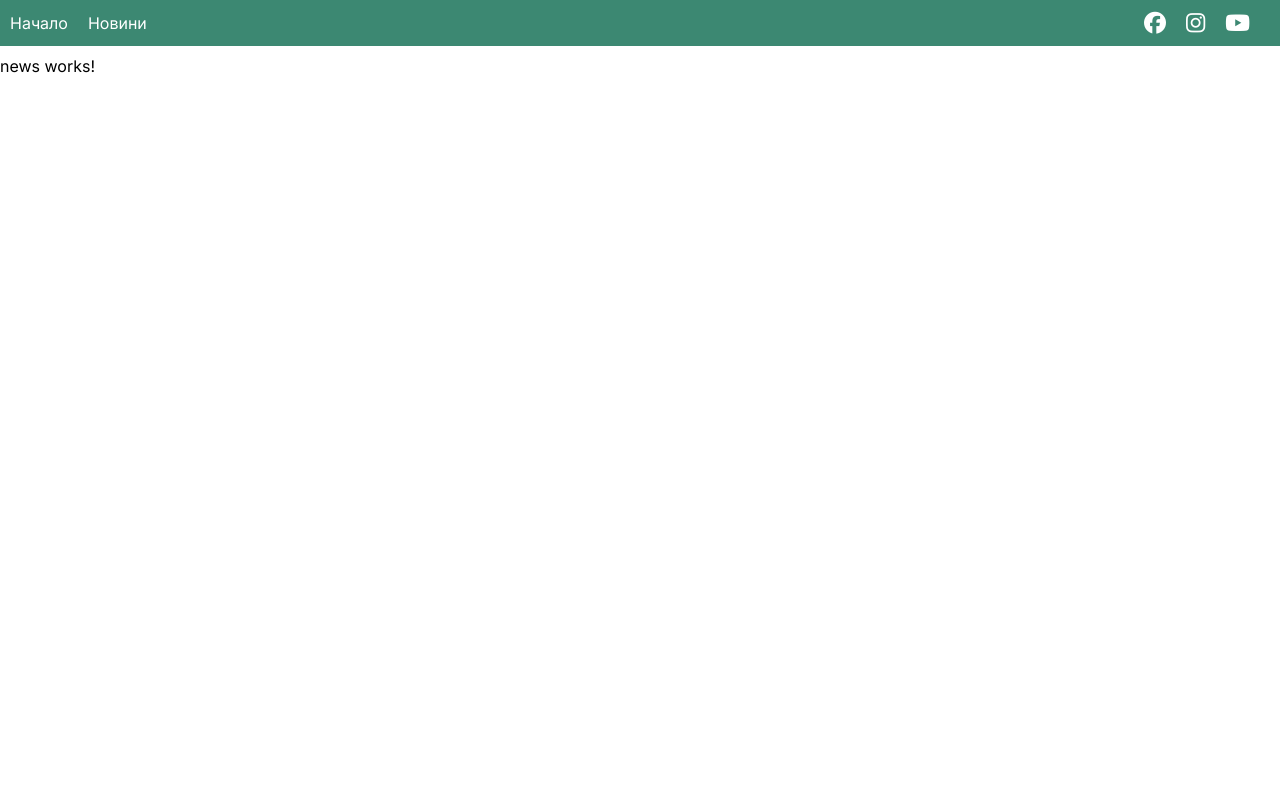
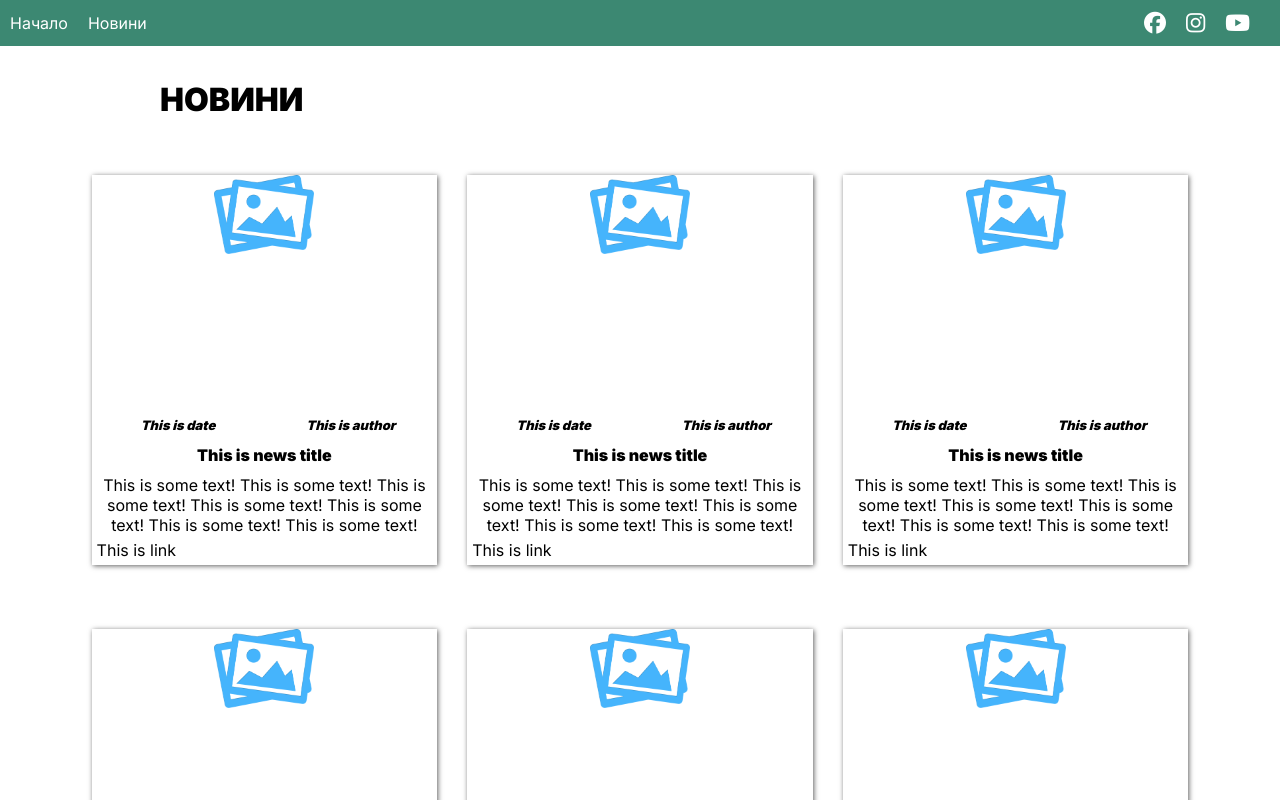
Before and after one commit to VIvanova1/solidarity-garden, an Angular app in the folder solidarity-garden-app/: page /news in a window 1280 px wide. Shown: the top 800 px of the page. Built offline with nearby package versions, Linux system fonts and the light colour scheme.

Commit message:
basic news view

```diff
--- a/solidarity-garden-app/src/app/pages/home/home.component.css
+++ b/solidarity-garden-app/src/app/pages/home/home.component.css
@@ -21,7 +21,7 @@
 @media only screen and (min-width: 768px) {
   .background-section {
     height: 100vh;
-    background-size: 170%;
+    background-size: 130%;
   }
 
   #intro{
--- a/solidarity-garden-app/src/app/pages/news/news.component.css
+++ b/solidarity-garden-app/src/app/pages/news/news.component.css
@@ -0,0 +1,25 @@
+.title {
+  padding: 1.5em 10em;
+}
+
+.news {
+  display: flex;
+  flex-wrap: wrap;
+  justify-content: center;
+}
+
+
+@media only screen and (min-width: 768px) {
+  .news > * {
+    width: 45%;
+    margin: 0 10px;
+  }
+}
+
+@media only screen and (min-width: 1024px) {
+
+  .news > * {
+    width: 27%;
+    margin: 0 15px;
+  }
+}
--- a/solidarity-garden-app/src/app/pages/news/news.component.html
+++ b/solidarity-garden-app/src/app/pages/news/news.component.html
@@ -1,3 +1,19 @@
 <div class="container">
-    <p>news works!</p>
+    <div class="title">
+        <h1>НОВИНИ</h1>
+    </div>
+    <div class="news">
+
+        <app-news-card class="news-card"></app-news-card>
+        <app-news-card class="news-card"></app-news-card>
+        <app-news-card class="news-card"></app-news-card>
+        <app-news-card class="news-card"></app-news-card>
+        <app-news-card class="news-card"></app-news-card>
+        <app-news-card class="news-card"></app-news-card>
+
+    </div>
+
+    <div class="pagination">
+
+    </div>
 </div>
--- /dev/null
+++ b/solidarity-garden-app/src/app/shared/news-card/news-card.component.css
@@ -0,0 +1,55 @@
+.news-card{
+    display: flex;
+    flex-direction: column;
+    margin: 2em 0;
+    box-shadow:  1px 1px 5px #0000009e;
+}
+
+.news-img{
+    width: 100%;
+    height: 30vh;
+    text-align: center;
+}
+
+
+img{
+    width: 100px;
+}
+
+.news-info{
+    display: flex;
+    flex-direction: row;
+    flex-wrap: wrap;
+}
+
+.news-info .date,
+.news-info .author{
+    flex-grow: 0;
+    font-size: 13px;
+    font-weight: bold;
+    flex-basis: 50%;
+    padding: 2px 4px;
+    text-align: center;
+    font-style: italic;
+}
+
+.news-info h4{
+    margin: 10px auto;
+    flex-basis: 100%;
+    text-align: center;
+
+}
+
+.news-info .details{
+    margin: 0 10px;
+    text-align: center;
+    flex-basis: 100%;
+
+}
+
+.news-info a{
+    color: black;
+    padding: 5px;
+    text-decoration: none;
+    cursor: pointer;
+}
--- /dev/null
+++ b/solidarity-garden-app/src/app/shared/news-card/news-card.component.html
@@ -0,0 +1,13 @@
+<div class="news-card">
+    <div class="news-img">
+        <img src="../../../assets/no-image.png" alt="">
+    </div>
+    <div class="news-info">
+        <p class="date">This is date</p>
+        <p class="author">This is author</p>
+        <h4>This is news title</h4>
+        <p class="details">This is some text! This is some text! This is some text! This is some text! This is some text! This is some
+            text! This is some text! </p>
+        <a href="">This is link </a>
+    </div>
+</div>
```
Also changed, not shown: solidarity-garden-app/src/app/shared/news-card/news-card.component.ts (added, +10 -0 lines), solidarity-garden-app/src/app/shared/shared.module.ts (+5 -2 lines).
